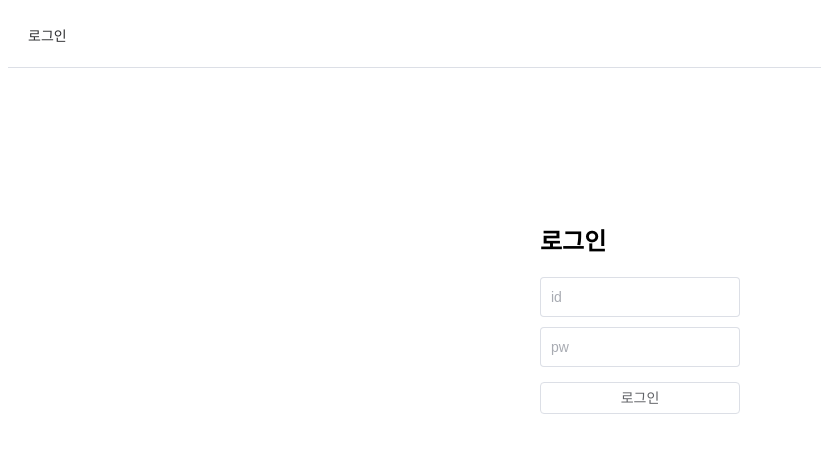
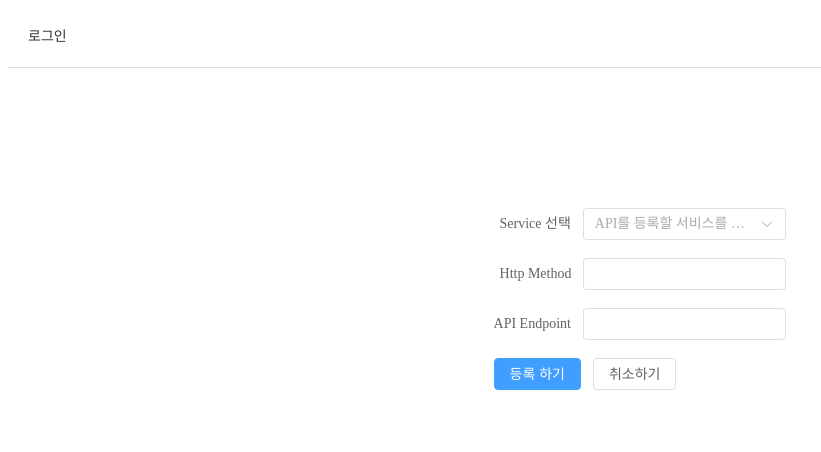
Before and after one commit to gunha-dev/prologue-fe, a Vue app: page /apis/register in a window 1280 px wide. Shown: the top 452 px of the page, without its empty margins (0-821 px from the left). Built offline with nearby package versions, Linux system fonts and the light colour scheme.

Commit message:
feat: API 등록까지 개발 완료

```diff
--- a/src/router/routers.js
+++ b/src/router/routers.js
@@ -1,5 +1,6 @@
 import LoginView from "@/view/LoginView.vue";
 import ApisInfoView from "@/view/ApisInfoView.vue";
+import ApiRegisterView from "@/view/ApiRegisterView.vue";
 
 const routers = [
   {
@@ -20,7 +21,7 @@ const routers = [
       navName: "API등록",
       requiredAuth: 2,
     },
-    component: LoginView,
+    component: ApiRegisterView,
   },
   {
     path: "/apis/info",
--- a/src/view/ApiRegisterView.vue
+++ b/src/view/ApiRegisterView.vue
@@ -1,19 +1,39 @@
 <template>
   <el-form :model="form" label-width="auto" style="max-width: 600px">
+    <el-form-item label="Service 선택">
+      <el-select
+        v-model="form.region"
+        placeholder="API를 등록할 서비스를 선택해주세요"
+      >
+        <el-option
+          v-for="api in apis"
+          :label="api.service"
+          :value="api.service"
+          :key="api.service"
+        />
+      </el-select>
+    </el-form-item>
     <el-form-item label="Http Method">
       <el-input v-model="form.httpMethod" />
     </el-form-item>
     <el-form-item label="API Endpoint">
       <el-input v-model="form.apiEndpoint" />
     </el-form-item>
+    <el-form-item>
+      <el-button type="primary" @click="onSubmit">등록 하기</el-button>
+      <el-button>취소하기</el-button>
+    </el-form-item>
   </el-form>
 </template>
 
 <script>
+import data from "../data/data";
+
 export default {
   name: "ApiRegisterView",
   data() {
     return {
+      apis: data.getApisData(),
       form: {
         httpMethod: "",
         apiEndpoint: "",
--- a/src/view/ApisInfoView.vue
+++ b/src/view/ApisInfoView.vue
@@ -6,12 +6,14 @@
         <tr>
           <th>HTTP Method</th>
           <th>API Endpoint</th>
+          <th>Test 해보기</th>
         </tr>
       </thead>
       <tbody>
         <tr v-for="item in api.items" :key="item.id">
           <td>{{ item.method }}</td>
           <td>{{ item.endpoint }}</td>
+          <td>Test버튼</td>
         </tr>
       </tbody>
     </table>
```
